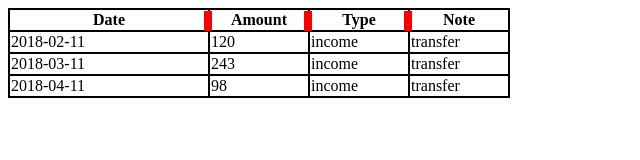
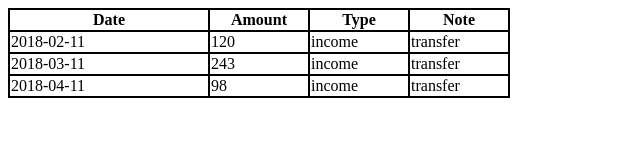
Before and after one commit to gemst0ne/react-table, a React app: page / in a window 1280 px wide. Shown: the top 160 px of the page, without its empty margins (0-640 px from the left). Built offline with nearby package versions, Linux system fonts and the light colour scheme; the HTML template or start-up script is replaced by a standard one.

Commit message:
remove style of column resize-handle

```diff
--- a/src/components/Table/Table.tsx
+++ b/src/components/Table/Table.tsx
@@ -84,7 +84,7 @@ class Table extends React.Component<ITableProps, ITableStates>{
                         this.state.columns.map((item, index, array) => (
                             <th key={index}>
                                 <span>{item.title}</span>
-                                { (index < array.length-1) ? <span style={{backgroundColor:"red"}} className="resize-handle" onDrag={this.handleDrag.bind(this,index)} draggable={true}></span> : '' }
+                                { (index < array.length-1) ? <span className="resize-handle" onDrag={this.handleDrag.bind(this,index)} draggable={true}></span> : '' }
                             </th>
 
                         ))
```
